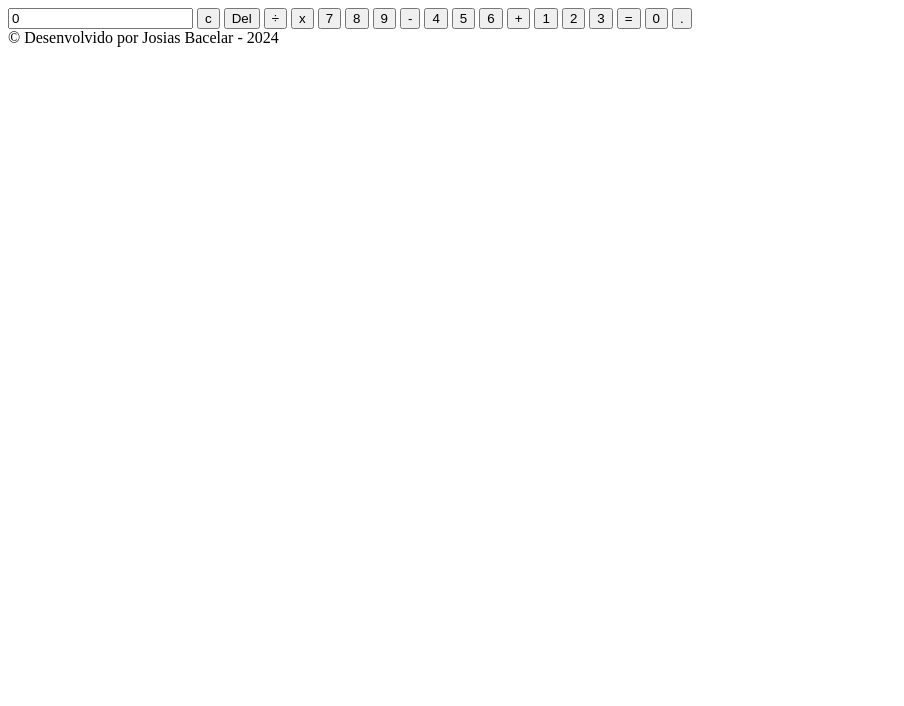
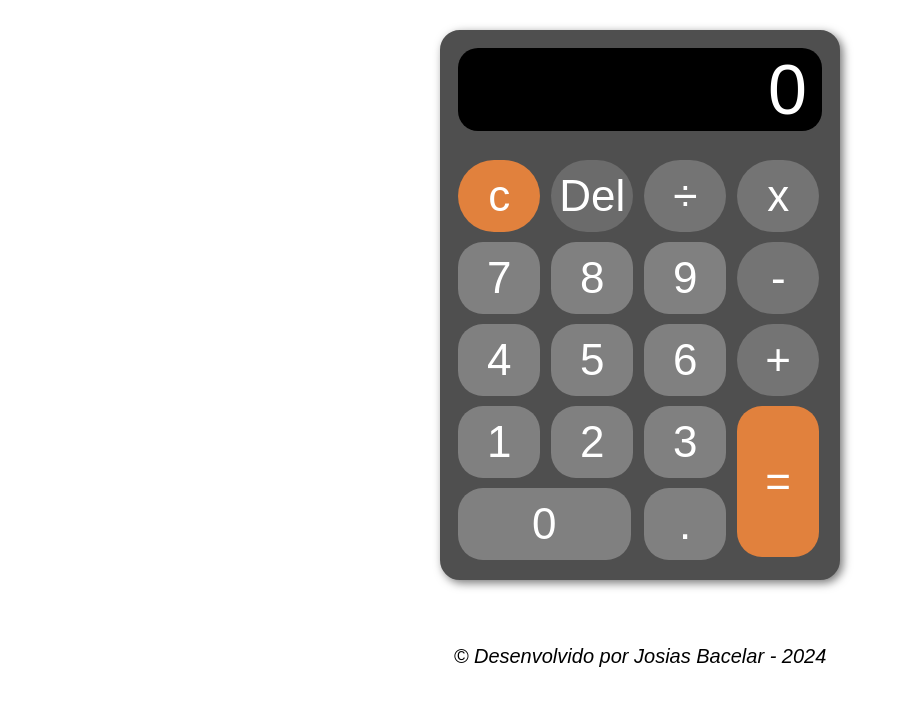
Before and after one commit to JosiasBacelar/ProjSitePessoa, a plain HTML site: page calculadora.html in a window 1280 px wide. Shown: the whole page, without its empty margins (0-904 px from the left). Drawn offline with Linux system fonts and the light colour scheme; the site is published under a folder, as on GitHub Pages, so addresses that start at the root find nothing.

Commit message:
Update calculadora.html

```diff
--- a/calculadora.html
+++ b/calculadora.html
@@ -5,7 +5,7 @@
     <meta name="viewport" content="width=device-width, initial-scale=1.0" />
     <title>calculadora js</title>
     <link rel="icon" href="imagens/icon.png" />
-    <link rel="stylesheet" href="/stylo2.css" />
+    <link rel="stylesheet" href="stylo2.css" />
   </head>
   <body>
     <section>
```
